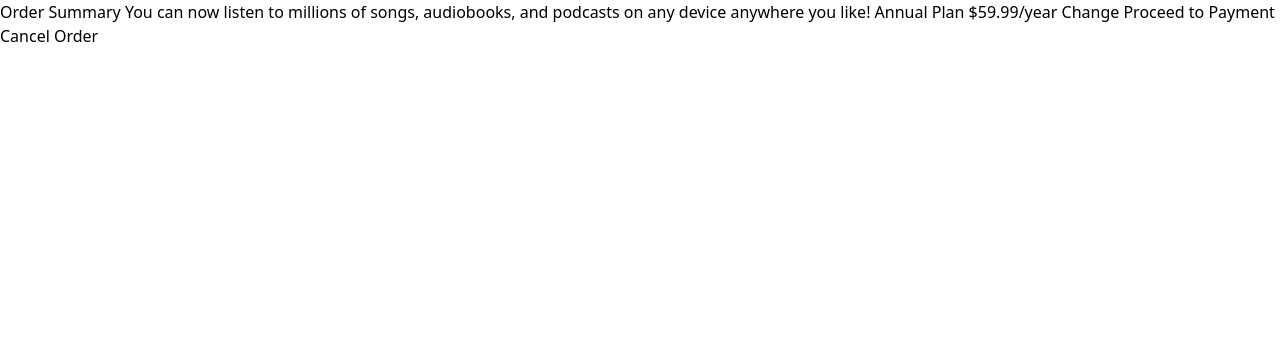
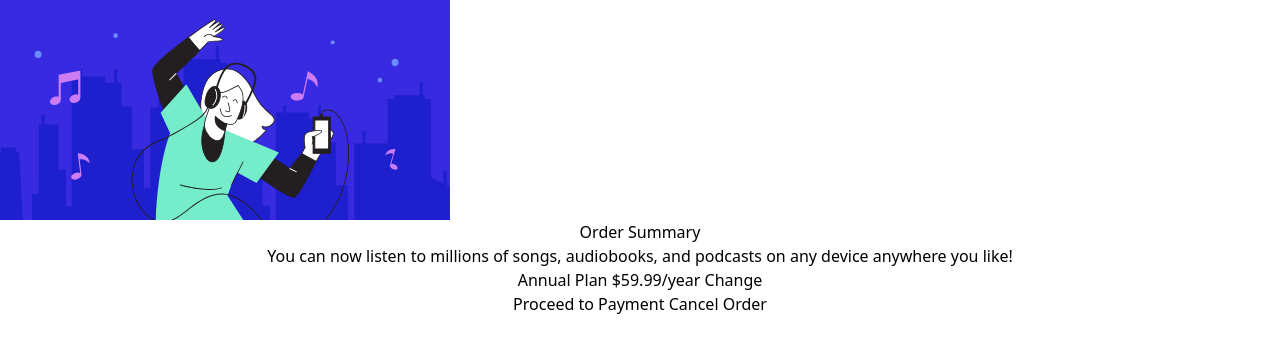
Before and after one commit to JustinByrne/FM-order-summary-component, a website: page index.html in a window 1280 px wide. Drawn offline with Linux system fonts and the light colour scheme.

Commit message:
Setup page content

```diff
--- a/index.html
+++ b/index.html
@@ -2,7 +2,7 @@
 <html lang="en">
     <head>
         <meta charset="UTF-8">
-    <meta name="viewport" content="width=device-width, initial-scale=1.0"> <!-- displays site properly based on user's device -->
+        <meta name="viewport" content="width=device-width, initial-scale=1.0">
         <link rel="icon" type="image/png" sizes="32x32" href="./images/favicon-32x32.png">
         <title>Frontend Mentor | Order summary card</title>
         <link rel="preconnect" href="https://fonts.googleapis.com">
@@ -12,18 +12,29 @@
     </head>
 
     <body>
-
+        <main class="text-center">
+            <header>
+                <img src="./images/illustration-hero.svg">
+            </header>
+            <h1>
                 Order Summary
-
+            </h1>
+            <p>
                 You can now listen to millions of songs, audiobooks, and podcasts on any
                 device anywhere you like!
-
+            </p>
+            <div>
                 Annual Plan
                 $59.99/year
 
                 Change
-
+            </div>
+            <button>
                 Proceed to Payment
+            </button>
+            <a href="#">
                 Cancel Order
+            </a>
+        </main>
     </body>
 </html>
```
Also changed, not shown: tailwind.css. Lines whose indentation alone changed are shown as unchanged.
